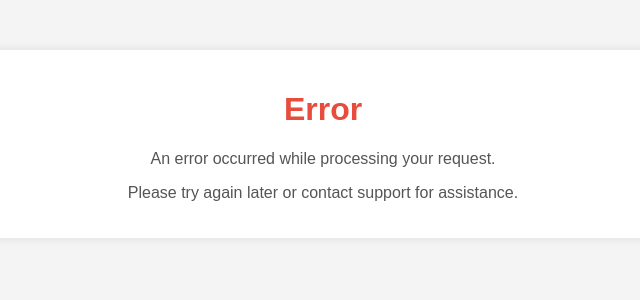
After one commit to roshangeorgemannarathu/Main_Project, a Django app: page /Delivery_unsuccessfully_registerd/ in a window 1280 px wide. The commit adds this page. Shown: the top 300 px of the page, without its empty margins (317-957 px from the left). Run offline with Django 4.2, Linux system fonts and the light colour scheme.

Commit message:
upto to deliveryman login

```diff
--- /dev/null
+++ b/aapm/aapmapp/templates/Delivery_unsuccessfully_registerd.html
@@ -0,0 +1,38 @@
+<!DOCTYPE html>
+<html lang="en">
+<head>
+    <meta charset="UTF-8">
+    <meta name="viewport" content="width=device-width, initial-scale=1.0">
+    <title>Error</title>
+    <style>
+        body {
+            font-family: Arial, sans-serif;
+            background-color: #f4f4f4;
+            margin: 0;
+            padding: 0;
+        }
+        .container {
+            max-width: 800px;
+            margin: 50px auto;
+            padding: 20px;
+            background-color: #fff;
+            border-radius: 8px;
+            box-shadow: 0 0 10px rgba(0, 0, 0, 0.1);
+            text-align: center;
+        }
+        h1 {
+            color: #e74c3c;
+        }
+        p {
+            color: #555;
+        }
+    </style>
+</head>
+<body>
+    <div class="container">
+        <h1>Error</h1>
+        <p>An error occurred while processing your request.</p>
+        <p>Please try again later or contact support for assistance.</p>
+    </div>
+</body>
+</html>
--- a/aapm/aapmapp/templates/add_delivery_man.html
+++ b/aapm/aapmapp/templates/add_delivery_man.html
@@ -130,7 +130,7 @@
     <input type="submit" value="Add Delivery Man">
   </form>
 
-  <form id="csvForm" method="post" action="{% url 'add_delivery_man' %}" enctype="multipart/form-data">
+  <form id="csvForm" method="post" enctype="multipart/form-data" action="{% url 'add_delivery_man' %}">
     {% csrf_token %}
     <label for="csvFile">Import CSV File:</label>
     <input type="file" id="csvFile" name="csvFile" accept=".csv" required>
--- a/aapm/aapmapp/urls.py
+++ b/aapm/aapmapp/urls.py
@@ -118,6 +118,7 @@ path('usercustomer/', views.usercustomer, name='usercustomer'),
     path('Delivery_successfully_registerd/', views.Delivery_successfully_registerd, name='Delivery_successfully_registerd'),
     path('deliveryman_list/', views.deliveryman_list, name='deliveryman_list'),
     path('change_password/', views.change_password, name='change_password'),
+    path('Delivery_unsuccessfully_registerd/', views.Delivery_unsuccessfully_registerd, name='Delivery_unsuccessfully_registerd'),
 
 
 
--- a/aapm/aapmapp/views.py
+++ b/aapm/aapmapp/views.py
@@ -1186,17 +1186,105 @@ def payment_successful(request):
         # Invalid request method
         return HttpResponse(status=400)
 
+def deliveryman_account(request):
+    # Your view logic here
+     return render(request, 'deliveryman_account.html')
+
+
+
+# from django.contrib.auth.models import User
+# from .models import UserProfile
+
 # def deliveryman_account(request):
-#     # Your view logic here
-#      return render(request, 'deliveryman_account.html')
-
+#     try:
+#         # Get the UserProfile object associated with the current user
+#         user_profile = UserProfile.objects.get(user=request.user)
+#     except UserProfile.DoesNotExist:
+#         # If UserProfile does not exist for the current user, create one
+#         user_profile = UserProfile.objects.create(
+#             user=request.user,
+#             fullname=request.user.get_full_name(),  # Assuming User model has first_name and last_name fields
+#             # You can set other fields here
+#         )
+
+#     context = {
+#         'user_profile': user_profile
+#     }
+#     return render(request, 'deliveryman_account.html', context)
+
+
+# from django.contrib.auth.models import User
+# from .models import UserProfile
+
+# def deliveryman_account(request):
+#     try:
+#         # Get the UserProfile object associated with the current user
+#         user_profile = UserProfile.objects.get(user=request.user)
+#     except UserProfile.DoesNotExist:
+#         # If UserProfile does not exist for the current user, create one
+#         user_profile = UserProfile.objects.create(
+#             user=request.user,
+#             fullname=request.user.get_full_name(),  # Assuming User model has first_name and last_name fields
+#             # You can set other fields here
+#         )
+
+#     context = {
+#         'user_profile': user_profile
+#     }
+#     return render(request, 'deliveryman_account.html', context)
+
+
+
+
+# from django.shortcuts import render
+# from django.contrib.auth.decorators import login_required
+# from .models import UserProfile  # Import the UserProfile model
+
+# @login_required
+# def deliveryman_account(request):
+#     # Retrieve the user's profile
+#     user_profile = UserProfile.objects.get(user=request.user)
+#     context = {
+#         'user_profile': user_profile
+#     }
+#     return render(request, 'deliveryman_account.html', context)
+
+from django.shortcuts import render
+from django.contrib.auth.decorators import login_required
+from .models import UserProfile
 
 @login_required
 def deliveryman_account(request):
-    # This view requires the user to be logged in.
-    # Only the logged-in deliveryman will be able to access it.
-    return render(request, 'deliveryman_account.html')
-
+    try:
+        user_profile = UserProfile.objects.get(user=request.user)
+        full_name = user_profile.fullname
+        if user_profile.photo:
+            photo_url = user_profile.photo.url
+        else:
+            # Provide a default photo URL or handle it accordingly
+            photo_url = '/path/to/default/photo.jpg'  # Adjust this path as needed
+    except UserProfile.DoesNotExist:
+        # Handle the case where the user has no profile
+        full_name = ''
+        photo_url = ''
+
+    context = {
+        'full_name': full_name,
+        'photo_url': photo_url
+    }
+
+    return render(request, 'deliveryman_account.html', context)
+
+
+
+
+from django.shortcuts import render
+from django.contrib.auth.decorators import login_required
+
+@login_required
+def dealer_account(request):
+    # Logic to fetch dealer details or perform any other operations
+    return render(request, 'dealer_account.html')
 
 def payment_success(request):
      return render(request, 'payment_success.html')
@@ -1488,9 +1576,9 @@ def submit_review_aqu(request, aquarium_id):
     # If the request method is not POST, render the form again
     return render(request, 'order.html')
 
-def add_delivery_man(request):
-
-    return render(request, 'add_delivery_man.html')
+# def add_delivery_man(request):
+
+#     return render(request, 'add_delivery_man.html')
 
 
 
@@ -1529,74 +1617,111 @@ def add_delivery_man(request):
 #     return render(request, 'add_delivery_man.html')
 
 
-
-
+# from django.shortcuts import render, redirect
+# from django.core.mail import send_mail
+# from django.template.loader import render_to_string
+# from django.conf import settings
+# import threading
+# import random  # Import the random module
+# import string
+
+# def add_delivery_man(request):
+#     if request.method == 'POST':
+#         name = request.POST.get('name')
+#         email = request.POST.get('email')
+#         phone = request.POST.get('phone')
+#         house_name = request.POST.get('house_name')
+#         district = request.POST.get('district')
+#         city = request.POST.get('city')
+#         pincode = request.POST.get('pincode')
+#         vehicle_type = request.POST.get('vehicle_type')
+#         vehicle_no = request.POST.get('vehicle_no')
+
+#         # Generate random password
+#         random_password = ''.join(random.choices(string.ascii_letters + string.digits, k=8))
+
+#         try:
+#             # Create delivery man instance
+#             # Create delivery man instance
+#             user = dealer.objects.create_user(
+
+#                 username=email,
+#                 email=email,
+#                 password=random_password,
+#                 role='deliveryman'  # Assuming 'deliveryman' is a string representing the role
+#             )
+#             delivery_man = DeliveryMan.objects.create(
+#                 name=name,
+#                 email=email,
+#                 phone=phone,
+#                 house_name=house_name,
+#                 district=district,
+#                 city=city,
+#                 pincode=pincode,
+#                 vehicle_type=vehicle_type,
+#                 vehicle_no=vehicle_no
+#             )
+
+#             # Send email to the deliveryman
+#             subject = 'Welcome to the Delivery Service'
+#             message = f"Hello {name},\n\nWelcome to the Delivery Service. Your login credentials are:\nUsername: {email}\nPassword: {random_password}\n\nLogin here: [http://127.0.0.1:8000/]\n\nThank you."
+#             send_mail(subject, message, 'your_email@example.com', [email])
+
+#             # Redirect to a success page after saving the delivery man
+#             return redirect('Delivery_successfully_registerd')  # Provide the name of your success URL
+
+#         except Exception as e:
+#             # Handle any exceptions
+#             print(f"Error: {e}")
+#             # Redirect to an error page or display an error message
+#             return redirect('Delivery_successfully_registerd')
+
+#     return render(request, 'add_delivery_man.html')
 
 import csv
+import traceback
+from django.shortcuts import render, redirect
+from django.core.mail import send_mail
+from django.contrib.auth.models import User
+from django.conf import settings
+from .models import DeliveryMan
 import random
 import string
-from django.shortcuts import render, redirect
-from django.core.mail import send_mail
-from django.conf import settings
-from .models import DeliveryMan
 
 def add_delivery_man(request):
     if request.method == 'POST':
-        if 'csvFile' in request.FILES:  # Check if a CSV file is uploaded
-            csv_file = request.FILES['csvFile']
-            if not csv_file.name.endswith('.csv'):
-                return render(request, 'Delivery_successfully_registerd', {'error_message': 'Uploaded file is not a CSV'})
-
+        if 'csvFile' in request.FILES:  # If CSV file is uploaded
             try:
+                csv_file = request.FILES['csvFile']
                 decoded_file = csv_file.read().decode('utf-8').splitlines()
                 reader = csv.DictReader(decoded_file)
-
                 for row in reader:
-                    name = row.get('name')
-                    email = row.get('email')
-                    phone = row.get('phone')
-                    house_name = row.get('house_name')
-                    district = row.get('district')
-                    city = row.get('city')
-                    pincode = row.get('pincode')
-                    vehicle_type = row.get('vehicle_type')
-                    vehicle_no = row.get('vehicle_no')
-
-                    # Generate random password
-                    random_password = ''.join(random.choices(string.ascii_letters + string.digits, k=8))
-
-                    # Create delivery man instance
-                    user = dealer.objects.create_user(
-                        username=email,
-                        email=email,
-                        password=random_password,
-                        role='deliveryman'
-                    )
-                    delivery_man = DeliveryMan.objects.create(
-                        name=name,
-                        email=email,
-                        phone=phone,
-                        house_name=house_name,
-                        district=district,
-                        city=city,
-                        pincode=pincode,
-                        vehicle_type=vehicle_type,
-                        vehicle_no=vehicle_no
-                    )
-
-                    # Send email to the deliveryman
-                    subject = 'Welcome to the Delivery Service'
-                    message = f"Hello {name},\n\nWelcome to the Delivery Service. Your login credentials are:\nUsername: {email}\nPassword: {random_password}\n\nLogin here: [http://127.0.0.1:8000/]\n\nThank you."
-                    send_mail(subject, message, 'your_email@example.com', [email])
-
-                return redirect('Delivery_successfully_registerd')  # Provide the name of your success URL
-
+                    try:
+                        print("Reading CSV row:", row)  # Print the row being read
+                        delivery_man = DeliveryMan.objects.create(
+                            name=row['name'],
+                            email=row['email'],
+                            phone=row['phone'],
+                            house_name=row['house_name'],
+                            district=row['district'],
+                            city=row['city'],
+                            pincode=row['pincode'],
+                            vehicle_type=row['vehicle_type'],
+                            vehicle_no=row['vehicle_no']
+                        )
+                        print("Delivery man created:", delivery_man)  # Print the created delivery man object
+                    except Exception as e:
+                        print("Error creating delivery man:", e)  # Print any error that occurs during creation
+                        traceback.print_exc()  # Print the traceback for detailed error information
+                        error_message = str(e)
+                        return render(request, 'add_delivery_man.html', {'error_message': error_message})
+                return redirect('Delivery_successfully_registerd')  # Redirect to success page after all data is inserted
             except Exception as e:
-                print(f"Error processing CSV file: {e}")
-                return redirect('Delivery_successfully_registerd')
-
-        else:
-            # Handle form data for manual entry as before
+                print("Error processing CSV file:", e)  # Print any error that occurs during CSV processing
+                traceback.print_exc()  # Print the traceback for detailed error information
+                error_message = str(e)
+                return render(request, 'add_delivery_man.html', {'error_message': error_message})
+        else:  # If form submission
             name = request.POST.get('name')
             email = request.POST.get('email')
             phone = request.POST.get('phone')
@@ -1607,14 +1732,16 @@ def add_delivery_man(request):
             vehicle_type = request.POST.get('vehicle_type')
             vehicle_no = request.POST.get('vehicle_no')
 
+            # Generate random password
             random_password = ''.join(random.choices(string.ascii_letters + string.digits, k=8))
 
             try:
-                user = dealer.objects.create_user(
+                # Create user and delivery man instances
+                user = User.objects.create_user(
                     username=email,
                     email=email,
                     password=random_password,
-                    role='deliveryman'
+                    role='deliveryman'  # Assuming 'deliveryman' is a string representing the role
                 )
                 delivery_man = DeliveryMan.objects.create(
                     name=name,
@@ -1628,17 +1755,25 @@ def add_delivery_man(request):
                     vehicle_no=vehicle_no
                 )
 
+                # Send email to the deliveryman
                 subject = 'Welcome to the Delivery Service'
                 message = f"Hello {name},\n\nWelcome to the Delivery Service. Your login credentials are:\nUsername: {email}\nPassword: {random_password}\n\nLogin here: [http://127.0.0.1:8000/]\n\nThank you."
-                send_mail(subject, message, 'your_email@example.com', [email])
-
-                return redirect('Delivery_successfully_registerd')
+                send_mail(subject, message, settings.EMAIL_HOST_USER, [email])
+
+                # Redirect to a success page after saving the delivery man
+                return redirect('Delivery_successfully_registerd')  # Provide the name of your success URL
 
             except Exception as e:
-                print(f"Error creating delivery man: {e}")
-                return render(request, 'Delivery_successfully_registerd')
+                # Handle any exceptions
+                print("Error creating delivery man:", e)  # Print any error that occurs during creation
+                traceback.print_exc()  # Print the traceback for detailed error information
+                error_message = str(e)
+                # Render the form page with the error message
+                return render(request, 'add_delivery_man.html', {'error_message': error_message})
 
     return render(request, 'add_delivery_man.html')
+
+
 
 
 
@@ -1648,6 +1783,9 @@ def add_delivery_man(request):
 
 def Delivery_successfully_registerd(request):
     return render(request, 'Delivery_successfully_registerd.html')
+
+def Delivery_unsuccessfully_registerd(request):
+    return render(request, 'Delivery_unsuccessfully_registerd.html')
 
 
 
@@ -1657,6 +1795,38 @@ def deliveryman_list(request):
     deliverymen = DeliveryMan.objects.all()
     return render(request, 'deliveryman_list.html', {'deliverymen': deliverymen})
 
-
+from django.contrib.auth import update_session_auth_hash
+from django.contrib import messages
+from django.shortcuts import render, redirect
+from django.contrib.auth.decorators import login_required
+
+@login_required
 def change_password(request):
+    if request.method == 'POST':
+        current_password = request.POST.get('current_password')
+        new_password1 = request.POST.get('new_password1')
+        new_password2 = request.POST.get('new_password2')
+
+        user = request.user
+
+        # Check if the current password is correct
+        if not user.check_password(current_password):
+            messages.error(request, 'Current password is incorrect.')
+            return redirect('change_password')
+
+        # Check if the new passwords match
+        if new_password1 != new_password2:
+            messages.error(request, 'New passwords do not match.')
+            return redirect('change_password')
+
+        # Set the new password
+        user.set_password(new_password1)
+        user.save()
+
+        # Update session to prevent the user from being logged out
+        update_session_auth_hash(request, user)
+
+        messages.success(request, 'Password changed successfully.')
+        return redirect('deliveryman_account')  # Redirect to the appropriate URL after password change
+
     return render(request, 'change_password.html')
```
Also changed, not shown: aapm/aapmapp/templates/change_password.html (+20 -1 lines), aapm/aapmapp/templates/deliveryman_account.html (+23 -12 lines), aapm/db.sqlite3, aapm/media/photos/IMG_9188.JPG (added), 7 other files.
